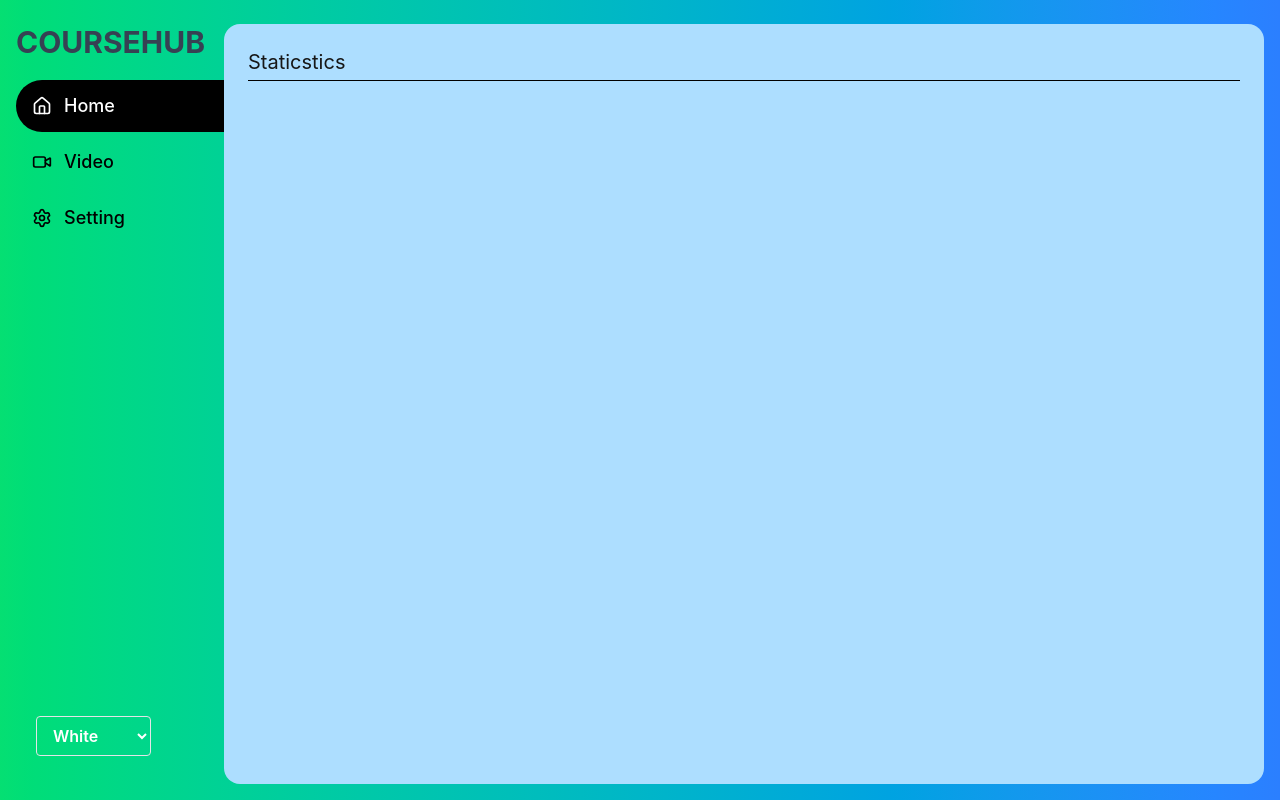
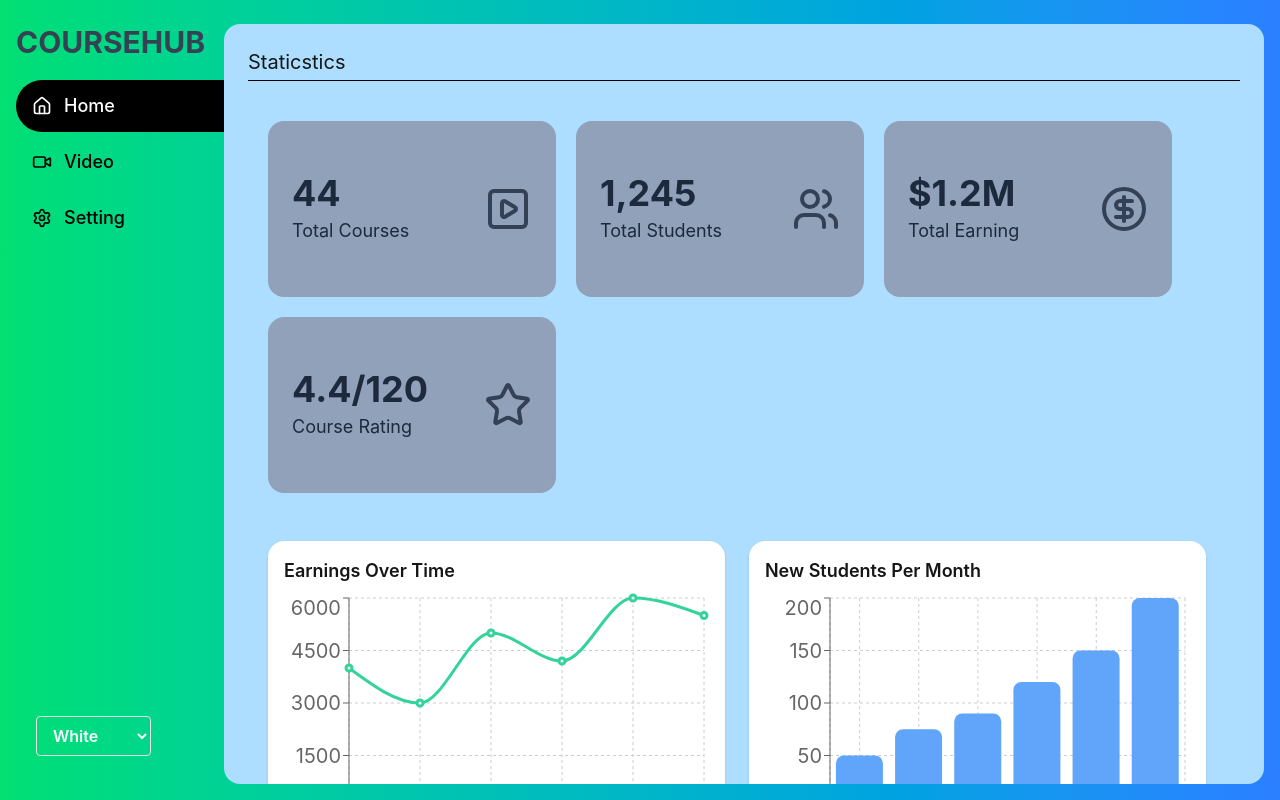
Before and after one commit to dipen-io/LearnHub.Instructor.client, a React (Vite) app: page / in a window 1280 px wide. Built offline with nearby package versions, Linux system fonts and the light colour scheme.

Commit message:
add dashboard

```diff
--- a/package.json
+++ b/package.json
@@ -30,6 +30,7 @@
     "lucide-react": "^0.544.0",
     "react": "^19.0.0",
     "react-dom": "^19.0.0",
+    "recharts": "^3.2.1",
     "tailwind-merge": "^3.0.2",
     "tailwindcss": "^4.0.6",
     "tw-animate-css": "^1.3.6",
--- /dev/null
+++ b/src/components/DashboardStats.tsx
@@ -0,0 +1,123 @@
+import {
+  LineChart,
+  Line,
+  XAxis,
+  YAxis,
+  CartesianGrid,
+  Tooltip,
+  BarChart,
+  Bar,
+  PieChart,
+  Pie,
+  Cell,
+  ResponsiveContainer,
+  Legend,
+} from "recharts";
+
+export default function DashboardStats() {
+  const earningsData = [
+    { month: "Jan", earnings: 4000 },
+    { month: "Feb", earnings: 3000 },
+    { month: "Mar", earnings: 5000 },
+    { month: "Apr", earnings: 4200 },
+    { month: "May", earnings: 6000 },
+    { month: "Jun", earnings: 5500 },
+  ];
+
+  const studentsData = [
+    { month: "Jan", students: 50 },
+    { month: "Feb", students: 75 },
+    { month: "Mar", students: 90 },
+    { month: "Apr", students: 120 },
+    { month: "May", students: 150 },
+    { month: "Jun", students: 200 },
+  ];
+
+  const topCourses = [
+    { name: "React Mastery", revenue: 12000 },
+    { name: "Node.js Advanced", revenue: 9500 },
+    { name: "UI Design", revenue: 7200 },
+    { name: "Python Pro", revenue: 6400 },
+    { name: "Next.js Crash", revenue: 5800 },
+  ];
+
+  const categoryData = [
+    { name: "Web Dev", value: 400 },
+    { name: "Design", value: 300 },
+    { name: "Data Science", value: 300 },
+    { name: "Marketing", value: 200 },
+  ];
+
+  const COLORS = ["#34d399", "#60a5fa", "#fbbf24", "#f87171"];
+
+  return (
+    <div className="flex flex-wrap gap-6 justify-start mt-7">
+      {/* Earnings Over Time */}
+      <div className="bg-white shadow rounded-2xl p-4 w-full sm:w-[48%] xl:w-[48%]">
+        <h2 className="text-lg font-semibold mb-2">Earnings Over Time</h2>
+        <ResponsiveContainer width="100%" height={250}>
+          <LineChart data={earningsData}>
+            <CartesianGrid strokeDasharray="3 3" />
+            <XAxis dataKey="month" />
+            <YAxis />
+            <Tooltip />
+            <Line type="monotone" dataKey="earnings" stroke="#34d399" strokeWidth={3} />
+          </LineChart>
+        </ResponsiveContainer>
+      </div>
+
+      {/* New Students Per Month */}
+      <div className="bg-white shadow rounded-2xl p-4 w-full sm:w-[48%] xl:w-[48%]">
+        <h2 className="text-lg font-semibold mb-2">New Students Per Month</h2>
+        <ResponsiveContainer width="100%" height={250}>
+          <BarChart data={studentsData}>
+            <CartesianGrid strokeDasharray="3 3" />
+            <XAxis dataKey="month" />
+            <YAxis />
+            <Tooltip />
+            <Bar dataKey="students" fill="#60a5fa" radius={[8, 8, 0, 0]} />
+          </BarChart>
+        </ResponsiveContainer>
+      </div>
+
+      {/* Top 5 Courses by Revenue */}
+      <div className="bg-white shadow rounded-2xl p-4 w-full sm:w-[48%] xl:w-[48%]">
+        <h2 className="text-lg font-semibold mb-2">Top 5 Courses by Revenue</h2>
+        <ResponsiveContainer width="100%" height={250}>
+          <BarChart data={topCourses} layout="vertical">
+            <CartesianGrid strokeDasharray="3 3" />
+            <XAxis type="number" />
+            <YAxis type="category" dataKey="name" />
+            <Tooltip />
+            <Bar dataKey="revenue" fill="#fbbf24" radius={[0, 8, 8, 0]} />
+          </BarChart>
+        </ResponsiveContainer>
+      </div>
+
+      {/* Category-wise Enrollments */}
+      <div className="bg-white shadow rounded-2xl p-4 w-full sm:w-[48%] xl:w-[48%]">
+        <h2 className="text-lg font-semibold mb-2">Category-wise Enrollments</h2>
+        <ResponsiveContainer width="100%" height={250}>
+          <PieChart>
+            <Pie
+              data={categoryData}
+              cx="50%"
+              cy="50%"
+              labelLine={false}
+              outerRadius={90}
+              fill="#8884d8"
+              dataKey="value"
+              label={({ name, value }) => `${name} (${value})`}
+            >
+              {categoryData.map((_entry, index) => (
+                <Cell key={`cell-${index}`} fill={COLORS[index % COLORS.length]} />
+              ))}
+            </Pie>
+            <Legend />
+            <Tooltip />
+          </PieChart>
+        </ResponsiveContainer>
+      </div>
+    </div>
+  );
+}
--- /dev/null
+++ b/src/components/ui/card.tsx
@@ -0,0 +1,15 @@
+export default function Card({ className, data, text, Icon }) {
+  return (
+    <div className={className}>
+      {/* 2. Use flexbox for a better layout */}
+      <div className="flex justify-between  items-center p-6 h-full ">
+        <div className="text-left">
+          <p className="text-4xl font-bold">{data}</p>
+          <p className="text-lg mt-1">{text}</p>
+        </div>
+        {/* 3. Render the capitalized `Icon` component */}
+        {Icon && <Icon className="h-12 w-12 opacity-80" />}
+      </div>
+    </div>
+  );
+}
--- /dev/null
+++ b/src/features/home/HomeSection.tsx
@@ -0,0 +1,54 @@
+import Card from "@/components/ui/card";
+import { useTheme } from "@/contexts/ThemeContext";
+import { SquarePlay, Users, CircleDollarSign, Star } from "lucide-react";
+import clsx from 'clsx';
+import DashboardStats from "@/components/DashboardStats";
+
+export default function HeroSection() {
+  const { theme } = useTheme();
+
+  // Define base styles to avoid repetition
+  const cardStyles = "w-full md:w-72 h-44 rounded-2xl transition-all duration-300 ease-in-out hover:scale-105";
+
+  return (
+    <div className="mt-10 flex flex-wrap md:justify-start gap-3 md:px-0 sm:px-10 px-5 xl:gap-5 xl:px-5">
+      <Card
+        className={clsx(cardStyles, {
+          "bg-slate-400 text-slate-800": theme === "white",
+          "bg-blue-400 text-black": theme !== "white",
+        })}
+        data="44"
+        text="Total Courses"
+        Icon={SquarePlay}
+      />
+      <Card
+        className={clsx(cardStyles, {
+          "bg-slate-400 text-slate-800": theme === "white",
+          "bg-blue-400 text-black": theme !== "white",
+        })}
+        data="1,245"
+        text="Total Students"
+        Icon={Users} // 2. Pass the prop as `Icon`
+      />
+      <Card
+        className={clsx(cardStyles, {
+          "bg-slate-400 text-slate-800": theme === "white",
+          "bg-blue-400 text-black": theme !== "white",
+        })}
+        data="$1.2M"
+        text="Total Earning"
+        Icon={CircleDollarSign} // 3. Pass the prop as `Icon`
+      />
+      <Card
+        className={clsx(cardStyles, {
+          "bg-slate-400 text-slate-800": theme === "white",
+          "bg-blue-400 text-black": theme !== "white",
+        })}
+        data="4.4/120"
+        text=" Course Rating"
+        Icon={Star}
+      />
+        <DashboardStats />
+    </div>
+  );
+}
--- a/src/routes/__root.tsx
+++ b/src/routes/__root.tsx
@@ -27,7 +27,7 @@ export const Route = createRootRouteWithContext<MyRouterContext>()
         <Header isOpen={isSidebarOpen} setIsOpen={setIsSidebarOpen} />
 
         {/* Main content area */}
-        <main className="md:h-[95vh] flex-1 bg md:rounded-2xl p-6 text-xl overflow-y-auto">
+        <main className="md:h-[95vh] flex-1 bg md:rounded-2xl md:p-6 p-2 text-xl overflow-y-auto">
             <button
                 onClick={() => setIsSidebarOpen(true)}
                 className='text-[var(--color-text)] md:hidden hover:bg-slate-800' aria-label='Open Menu'
--- a/src/routes/index.tsx
+++ b/src/routes/index.tsx
@@ -1,5 +1,6 @@
 import { createFileRoute } from '@tanstack/react-router'
 import { useTheme } from '@/contexts/ThemeContext'
+import HeroSection from '@/features/home/HomeSection';
 // import ThemeSwitcher from '@/components/ThemeSwitcher'
 
 export const Route = createFileRoute('/')({
@@ -11,7 +12,9 @@ function App() {
   return (
     <div className="text-[var(--color-text)]">
       <h1 className='mb-1'>Staticstics</h1>
-          <div className={`h-[0.5px] w-full ${theme =="dark" || theme =="navy"  || theme =="midnight" ? "bg-white" : "bg-black"}`}></div>
+          <div className={`h-[0.5px] w-full ${theme =="dark" || theme =="navy"  || theme =="midnight" ? "bg-white" : "bg-black"}`}>
+            </div>
+            <HeroSection />
 
     </div>
   )
```
Also changed, not shown: 1 other file (tests, documents, lock files or other folders).
